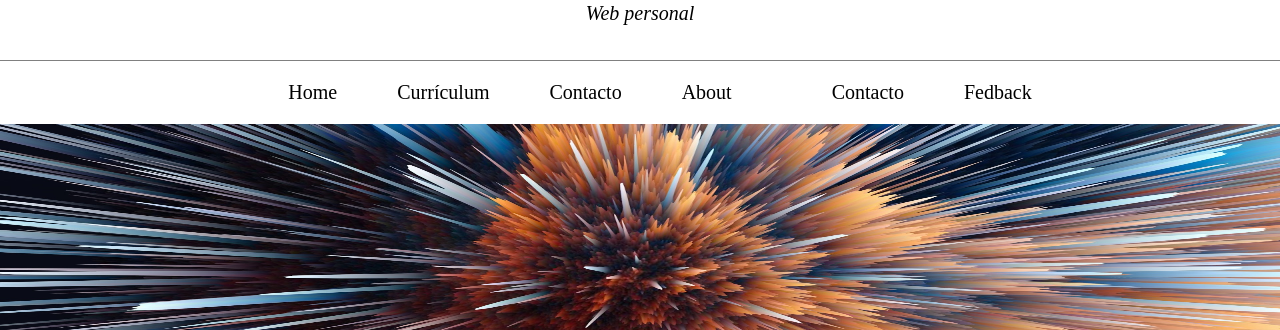
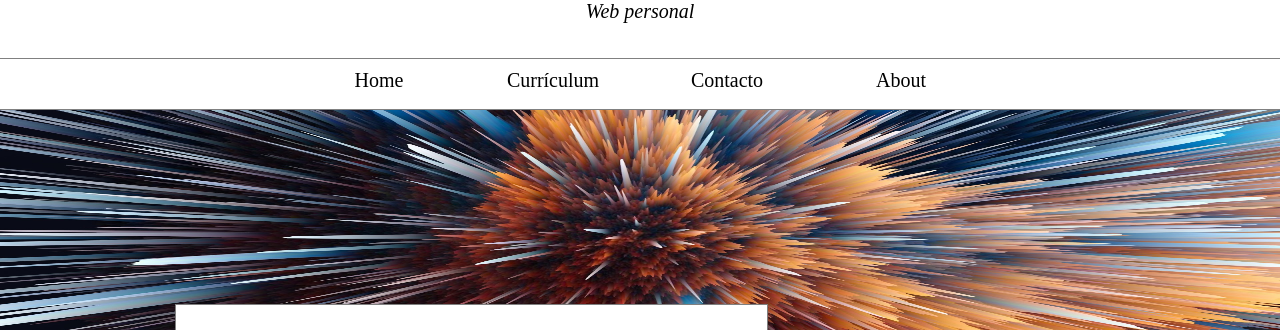
Before and after one commit to HarryPotter-esp/Pagina-Web, a plain HTML site: page index.html in a window 1280 px wide. Shown: the part 87-417 px from the top of the page. Drawn offline with Linux system fonts and the light colour scheme.

Commit message:
Menu desplegable

```diff
--- a/index.html
+++ b/index.html
@@ -7,11 +7,11 @@
 	</head>
 
 	<body>
+
 		<!-- CABECERA -->
 		<header>
     	<h1><a href = "./index.html"> Iñaki Santos Antolín </a></h1>
       <h2><em> Web personal </em></h2>
-    </header>
 
 			<!-- MENÚ -->
 			<nav>
@@ -19,24 +19,21 @@
 					<li><a href = "./index.html"> Home </a></li>
 		      <li><a href = "./cv.html"> Currículum </a></li>
 		      <li><a href = "./contacto.html"> Contacto </a></li>
-						<li><a href = "./feedback.html"> About </a></li>
+					<li><a href = "./feedback.html"> About </a>
 						<ul class="submenu">
-								<li> Contacto </li>
-								<li> Fedback </li>
+							<li><a href = "#"> Contacto </a></li>
+							<li><a href = "#"> Fedback </a></li>
 						</ul>
+					</li>
 		    </ul>
 		  </nav>
+		</header>
+
 
 		<!-- FOTO FONDO -->
     <div id = "foto">
         <img src = "./images/fondoExplosion.jpg" alt = "Imágen de fondo" id = "imagenDeFondo"/>
     </div>
-
-		<!-- CONTENIDO / TEXTO -->
-			<!--
-			<div id = "izquierda">
-			</div>
-			-->
 
 			<div class="content">
 					<div id="primero">
--- a/styles/main.css
+++ b/styles/main.css
@@ -1,10 +1,11 @@
-body {
-	margin: 						0 auto;
+* {
+	margin: 0;
+	padding: 0;
 }
 
-a:visited {
+/*a:visited {
 	color: 							black;							/* Para que los links visitados no cambien de color. */
-}
+/*}*/
 
 #blanco:visited {
 	color: 							white;							/* Para que los links visitados no cambien de color. */
@@ -12,23 +13,17 @@ a:visited {
 
 a:hover {
 		color: 						#ff8000; 						/* Naranja */
-	}
+}
 
-#blanco:hover {
-		color: 						#ff8000; 						/* Naranja, Lo repito porque sino el link de Luis Pedraza no se pone de color naranja con el hover. */
-	}
-
-a:link {
+a {
 	text-decoration: 		none;								/* Quitar el subrayado. */
-	color: 							black;
+	color: inherit;
 }
 
 #blanco:link{
 	text-decoration: 		none;								/* Quitar el subrayado. */
 	color: 							white;
 }
-
-
 
 
 
@@ -44,10 +39,11 @@ h1 {
 }
 
 h2 {
-	margin-bottom: 			35px;
+	padding-bottom: 			35px;
 
 	font-weight: 				normal;							/* Quitarle la negrita, (cursiva introducida en html con etiquetas semánticas). */
 	font-size:					20px; 							/* Hacer más grande. */
+	border-bottom:			solid grey 0.5px;
 }
 
 
@@ -55,37 +51,43 @@ h2 {
 
 
 /* MENÚ */
-nav{
-	font-size: 					20px; 							/* Hacer más grande letra del menú */
+
+nav a {
+  text-decoration: 		none;
+  font-size: 					20px;
 }
 
-nav ul { /* Centrar ul's */
-	display: 						flex;								/* Ponerlos en fila */
-	justify-content: 		center;
+nav li{
+  display:						inline-block;
+  width:							150px;
+  height:							30px;
+  padding:						10px;
+  position:						relative;
 }
 
-nav  li { /* Centrar li's */
-	margin-right: 			30px;
-	margin-left: 				30px;
-
-	display: 						flex;								/* Ponerlos en fila */
+nav li > ul{
+  display:						none;
 }
 
-.submenu ul{
-	display: none:
-
+nav li:hover > ul{
+  display:						block;
+  position:						absolute;
+	margin-top: 				12%;
+  top:								30px;
+  left:								0px;
+	background-color:		black;
+  color:							white;
 }
 
-
-
-
-
+nav li:hover > ul li {
+	border-top: solid 0.5px grey;
+}
 
 
 /* IMÁGEN DECORATIVA */
 #imagenDeFondo{
 	width: 							100%;
-	height: 						300px;
+	height: 						250px;
 }
 
 .content {
@@ -116,6 +118,11 @@ h3 {
 
 
 /* INFORMACIÓN */
+
+h3 {
+	margin: 						30px;
+}
+
 section {
 width: 								60%;
 
@@ -148,6 +155,7 @@ p {
 
 section li {
 	font-size: 					20px;
+	margin-left: 				40px;
 }
 
 
@@ -166,6 +174,10 @@ aside {
 
 h4 {
 	font-size: 					20px;
+}
+
+aside img {
+	margin-top: 				30px;
 }
 
 .separacion {
```
Lines whose indentation alone changed are shown as unchanged.
